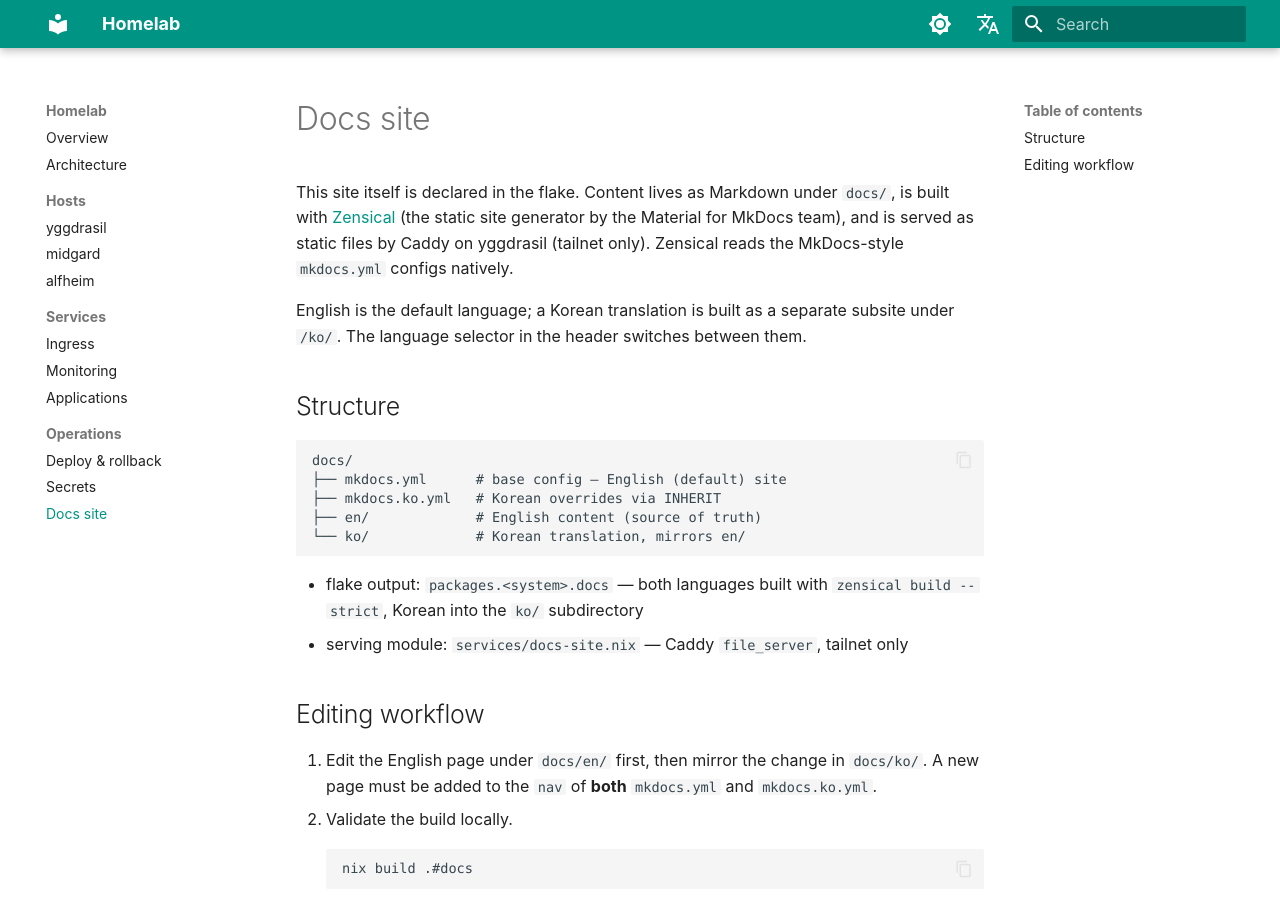
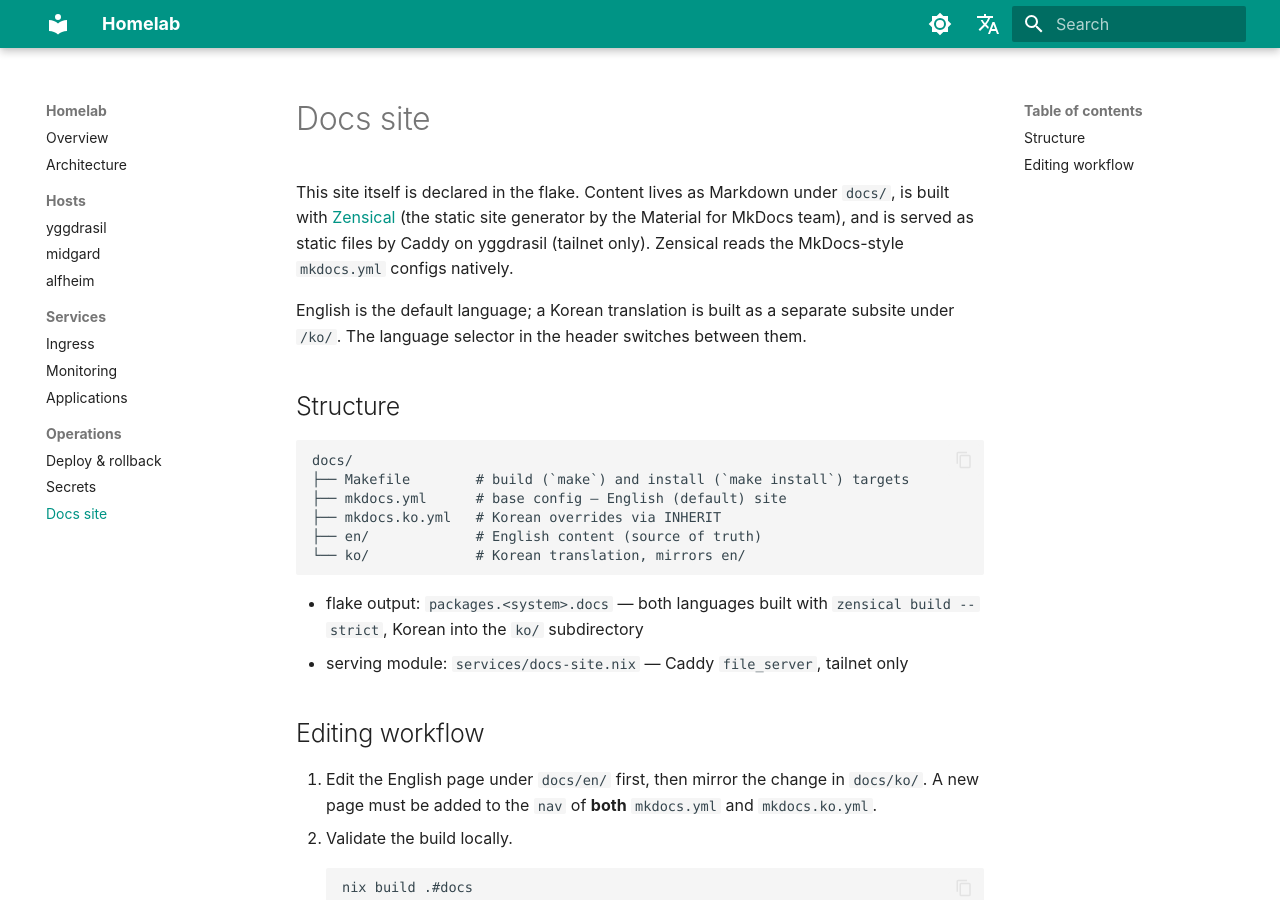
Before and after one commit to smg1024/homelab, an MkDocs documentation site: the page built from docs/en/runbooks/docs-site.md, in a window 1280 px wide and 900 px high. Built offline with MkDocs 1.6.1 and Material for MkDocs 9.7.7, drawn with Linux system fonts in a browser that asks for light colours; comment, search, counter and statistics services are not loaded.

Commit message:
Drive the docs build with a classic Makefile
Move the build and install commands into docs/Makefile so the
derivation relies on stdenv's default buildPhase (make) and
installPhase (make install) instead of custom phases.

Co-Authored-By: Claude Fable 5 <noreply@anthropic.com>

````diff
--- a/docs/en/runbooks/docs-site.md
+++ b/docs/en/runbooks/docs-site.md
@@ -14,6 +14,7 @@ them.
 
 ```text
 docs/
+├── Makefile        # build (`make`) and install (`make install`) targets
 ├── mkdocs.yml      # base config — English (default) site
 ├── mkdocs.ko.yml   # Korean overrides via INHERIT
 ├── en/             # English content (source of truth)
````
Also changed, not shown: docs/ko/runbooks/docs-site.md (+1 -0 lines), 2 other files.
